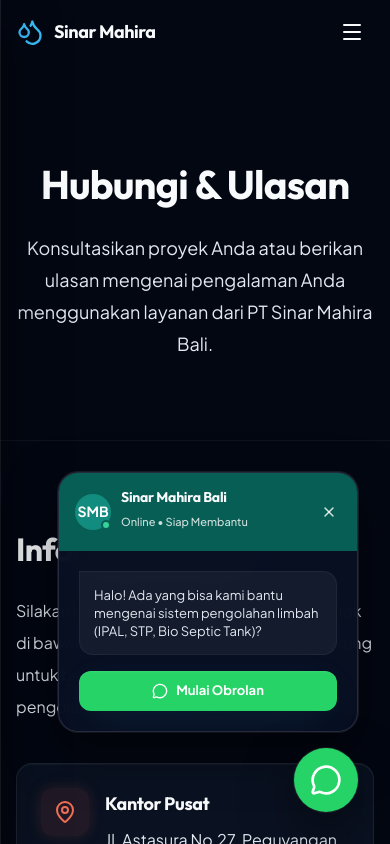
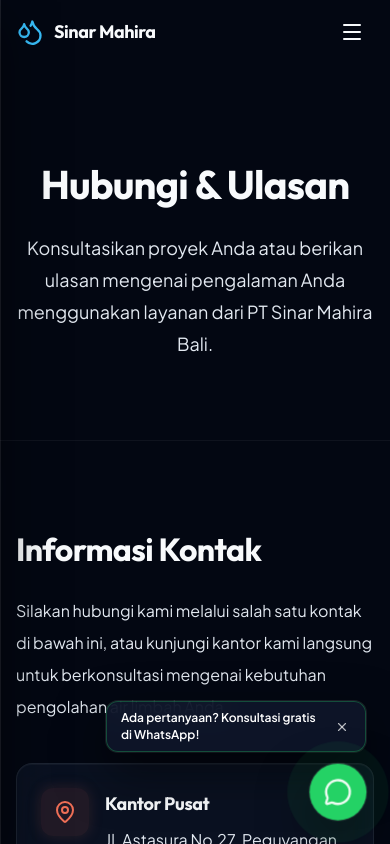
Before and after one commit to Rastyaa/sinarmahirabali, a React (Vite) app in the folder sinarmahira-website/: page /contact in a window 390 px wide. Shown: the top 844 px of the page. Built offline with nearby package versions, Linux system fonts and the light colour scheme.

Commit message:
feat: improve responsiveness for services section and replace WhatsApp popup with a temporary non-intrusive notification pill

```diff
--- a/sinarmahira-website/src/components/WhatsAppButton.tsx
+++ b/sinarmahira-website/src/components/WhatsAppButton.tsx
@@ -2,82 +2,62 @@
 import { MessageCircle, X } from 'lucide-react';
 
 const WhatsAppButton = () => {
-  const [showPopup, setShowPopup] = useState(false);
+  const [showPill, setShowPill] = useState(false);
 
   useEffect(() => {
-    // Show the popup automatically after 3 seconds for upgraded UX
-    const timer = setTimeout(() => {
-      setShowPopup(true);
-    }, 3000);
+    // Show the floating text pill after 2.5 seconds
+    const showTimer = setTimeout(() => {
+      setShowPill(true);
+    }, 2500);
 
-    return () => clearTimeout(timer);
+    // Automatically hide the pill after 10 seconds to avoid blocking mobile screens
+    const hideTimer = setTimeout(() => {
+      setShowPill(false);
+    }, 12500);
+
+    return () => {
+      clearTimeout(showTimer);
+      clearTimeout(hideTimer);
+    };
   }, []);
 
+  const whatsappUrl = "https://wa.me/6288987288952?text=Halo%20Sinar%20Mahira%20Bali,%20saya%20ingin%20konsultasi%20mengenai%20sistem%20sanitasi/pengolahan%20limbah.";
+
   return (
-    <div className="fixed bottom-[32px] right-[32px] z-50 flex flex-col items-end">
-      {/* WhatsApp Chat Popup Window */}
-      {showPopup && (
-        <div className="mb-[16px] w-[300px] bg-slate-900/95 backdrop-blur-xl border border-white/10 rounded-[20px] shadow-modal overflow-hidden animate-in fade-in slide-in-from-bottom-5 duration-300">
-          {/* Header */}
-          <div className="bg-[#075E54] p-[16px] flex items-center justify-between text-white">
-            <div className="flex items-center gap-[10px]">
-              <div className="relative">
-                <div className="w-[36px] h-[36px] bg-[#128C7E] rounded-full flex items-center justify-center font-bold text-[14px]">
-                  SMB
-                </div>
-                <div className="absolute bottom-0 right-0 w-[10px] h-[10px] bg-brand-green rounded-full border-2 border-[#075E54]"></div>
-              </div>
-              <div>
-                <h4 className="font-poppins font-bold text-[14px] leading-tight">Sinar Mahira Bali</h4>
-                <span className="text-[11px] text-white/80 font-medium">Online • Siap Membantu</span>
-              </div>
-            </div>
-            <button
-              onClick={(e) => {
-                e.stopPropagation();
-                setShowPopup(false);
-              }}
-              className="text-white/85 hover:text-white hover:bg-white/10 p-[4px] rounded-full transition-colors"
-            >
-              <X className="w-[16px] h-[16px]" />
-            </button>
-          </div>
+    <div className="fixed bottom-[24px] right-[24px] z-50 flex flex-col items-end pointer-events-none">
 
-          {/* Body */}
-          <div className="p-[20px] bg-slate-950/40">
-            <div className="bg-white/5 border border-white/5 p-[14px] rounded-[14px] rounded-tl-none mb-[16px]">
-              <p className="text-[13px] text-text-secondary leading-[18px] font-jakarta">
-                Halo! Ada yang bisa kami bantu mengenai sistem pengolahan limbah (IPAL, STP, Bio Septic Tank)?
-              </p>
-            </div>
-            <a
-              href="https://wa.me/6288987288952?text=Halo%20Sinar%20Mahira%20Bali,%20saya%20ingin%20konsultasi%20mengenai%20sistem%20sanitasi/pengolahan%20limbah."
-              target="_blank"
-              rel="noopener noreferrer"
-              className="w-full h-[40px] bg-[#25D366] hover:bg-[#128C7E] text-white font-bold text-[13px] rounded-[12px] flex items-center justify-center gap-[8px] transition-all duration-300 shadow-floating hover:shadow-[0_0_15px_rgba(37,211,102,0.4)]"
-            >
-              <MessageCircle className="w-[16px] h-[16px]" />
-              Mulai Obrolan
-            </a>
-          </div>
+      {/* Floating text pill (temporary & non-intrusive) */}
+      {showPill && (
+        <div className="mb-[12px] flex items-center gap-[8px] bg-slate-900/90 backdrop-blur-md border border-[#25D366]/30 text-white px-[14px] py-[8px] rounded-[12px] shadow-modal animate-in fade-in slide-in-from-bottom-3 duration-300 pointer-events-auto max-w-[260px] sm:max-w-xs">
+          <span className="text-[12px] sm:text-[13px] font-jakarta font-semibold leading-snug">
+            Ada pertanyaan? Konsultasi gratis di WhatsApp!
+          </span>
+          <button
+            onClick={(e) => {
+              e.preventDefault();
+              setShowPill(false);
+            }}
+            className="text-white/70 hover:text-white p-[2px] rounded-full hover:bg-white/10 transition-colors shrink-0"
+            aria-label="Tutup"
+          >
+            <X className="w-[14px] h-[14px]" />
+          </button>
         </div>
       )}
 
-      {/* Main Floating Trigger Button */}
-      <button
-        onClick={() => setShowPopup(!showPopup)}
-        className="bg-[#25D366] hover:bg-[#128C7E] text-white p-[16px] rounded-full shadow-modal hover:scale-110 active:scale-95 transition-all duration-300 flex items-center justify-center relative group"
+      {/* Ringing/Vibrating WhatsApp Button */}
+      <a
+        href={whatsappUrl}
+        target="_blank"
+        rel="noopener noreferrer"
+        className="bg-[#25D366] hover:bg-[#128C7E] text-white p-[14px] sm:p-[16px] rounded-full shadow-modal hover:scale-115 active:scale-95 transition-all duration-300 flex items-center justify-center pointer-events-auto animate-wa-ring"
         aria-label="Chat via WhatsApp"
       >
-        <MessageCircle className="w-[32px] h-[32px]" />
-        {/* Simple dot notifier if popup is closed */}
-        {!showPopup && (
-          <span className="absolute top-0 right-0 flex h-3 w-3">
-            <span className="animate-ping absolute inline-flex h-full w-full rounded-full bg-brand-coral opacity-75"></span>
-            <span className="relative inline-flex rounded-full h-3 w-3 bg-brand-coral"></span>
-          </span>
-        )}
-      </button>
+        <MessageCircle className="w-[28px] h-[28px] sm:w-[32px] sm:h-[32px]" />
+
+        {/* Glowing notifier wave */}
+        <span className="absolute inset-0 rounded-full bg-[#25D366]/30 animate-ping pointer-events-none"></span>
+      </a>
     </div>
   );
 };
--- a/sinarmahira-website/src/index.css
+++ b/sinarmahira-website/src/index.css
@@ -183,6 +183,20 @@
   }
 }
 
+@keyframes wa-ring {
+  0%, 100% { transform: scale(1) rotate(0deg); }
+  5% { transform: scale(1.1) rotate(-10deg); }
+  10% { transform: scale(1.1) rotate(12deg); }
+  15% { transform: scale(1.1) rotate(-10deg); }
+  20% { transform: scale(1.1) rotate(8deg); }
+  25% { transform: scale(1.1) rotate(-8deg); }
+  30% { transform: scale(1.1) rotate(0deg); }
+}
+
+.animate-wa-ring {
+  animation: wa-ring 3.5s ease-in-out infinite;
+}
+
 @keyframes drop-fall {
   0% {
     transform: translateY(-50px) scale(0.2);
--- a/sinarmahira-website/src/pages/Home.tsx
+++ b/sinarmahira-website/src/pages/Home.tsx
@@ -152,37 +152,44 @@
       </section>
 
       {/* Services Section - Featured Cards */}
-      <section className="py-[80px] md:py-[120px] bg-transparent">
+      <section className="py-[60px] md:py-[120px] bg-transparent">
         <div className="max-w-[1200px] mx-auto px-[16px] md:px-[32px]">
-          <div className="flex flex-col md:flex-row justify-between items-end mb-[56px] gap-[24px]">
+          <div className="flex flex-col sm:flex-row justify-between items-start sm:items-end mb-[36px] md:mb-[56px] gap-[16px] sm:gap-[24px]">
             <div className="max-w-[600px]">
-              <div className="inline-flex items-center gap-[12px] mb-[16px]">
+              <div className="inline-flex items-center gap-[12px] mb-[12px] md:mb-[16px]">
                 <div className="w-[32px] h-[2px] bg-brand-coral"></div>
-                <span className="text-[14px] font-bold text-brand-coral uppercase tracking-wide font-poppins">Produk & Layanan</span>
+                <span className="text-[13px] md:text-[14px] font-bold text-brand-coral uppercase tracking-wide font-poppins">Produk & Layanan</span>
               </div>
-              <h2 className="text-[36px] md:text-[48px] font-bold text-text-primary leading-[1.2] font-poppins">
-                Sistem Sanitasi <br /> Komprehensif.
+              <h2 className="text-[30px] md:text-[48px] font-bold text-text-primary leading-[1.2] font-poppins">
+                Sistem Sanitasi <br className="hidden md:block" /> Komprehensif.
               </h2>
             </div>
-            <Link to="/services" className="inline-flex items-center gap-[8px] text-brand-blue font-jakarta text-[16px] font-bold hover:text-brand-coral transition-colors">
+            <Link to="/services" className="inline-flex items-center gap-[8px] text-brand-blue font-jakarta text-[15px] md:text-[16px] font-bold hover:text-brand-coral transition-colors">
               Lihat Semua
               <ArrowRight className="w-[20px] h-[20px]" />
             </Link>
           </div>
 
-          <div className="grid grid-cols-1 md:grid-cols-2 gap-[24px]">
+          <div className="grid grid-cols-1 md:grid-cols-2 gap-[20px] md:gap-[24px]">
             {services.map((service, index) => (
               <div
                 key={index}
-                className="group bg-glass rounded-[24px] border-l-[4px] border-l-brand-coral shadow-raised p-[32px] md:p-[40px] hover:shadow-floating hover:border-l-brand-blue transition-all duration-300 hover-glow"
+                className="group bg-glass rounded-[24px] border-l-[4px] border-l-brand-coral shadow-raised p-[20px] sm:p-[32px] md:p-[40px] hover:shadow-floating hover:border-l-brand-blue transition-all duration-300 hover-glow"
               >
-                <div className="flex gap-[24px] items-start">
-                  <div className="w-[64px] h-[64px] rounded-[16px] bg-brand-coral/10 flex items-center justify-center shrink-0 group-hover:bg-brand-blue/10 group-hover:shadow-[0_0_20px_rgba(56,189,248,0.2)] transition-all duration-300">
-                    {service.icon}
+                <div className="flex flex-row gap-[16px] sm:gap-[24px] items-start">
+                  <div className="w-[48px] h-[48px] sm:w-[64px] sm:h-[64px] rounded-[12px] sm:rounded-[16px] bg-brand-coral/10 flex items-center justify-center shrink-0 group-hover:bg-brand-blue/10 group-hover:shadow-[0_0_20px_rgba(56,189,248,0.2)] transition-all duration-300">
+                    {/* Render the icon inside a responsive container */}
+                    <div className="scale-75 sm:scale-100 flex items-center justify-center">
+                      {service.icon}
+                    </div>
                   </div>
-                  <div>
-                    <h3 className="text-[24px] font-bold text-text-primary mb-[12px] leading-[1.2] font-poppins group-hover:text-brand-blue transition-colors">{service.title}</h3>
-                    <p className="text-[16px] text-text-secondary leading-[28px] font-jakarta">{service.description}</p>
+                  <div className="min-w-0 flex-1">
+                    <h3 className="text-[18px] sm:text-[24px] font-bold text-text-primary mb-[8px] sm:mb-[12px] leading-[1.3] font-poppins group-hover:text-brand-blue transition-colors truncate sm:whitespace-normal">
+                      {service.title}
+                    </h3>
+                    <p className="text-[14px] sm:text-[16px] text-text-secondary leading-[24px] sm:leading-[28px] font-jakarta">
+                      {service.description}
+                    </p>
                   </div>
                 </div>
               </div>
```
